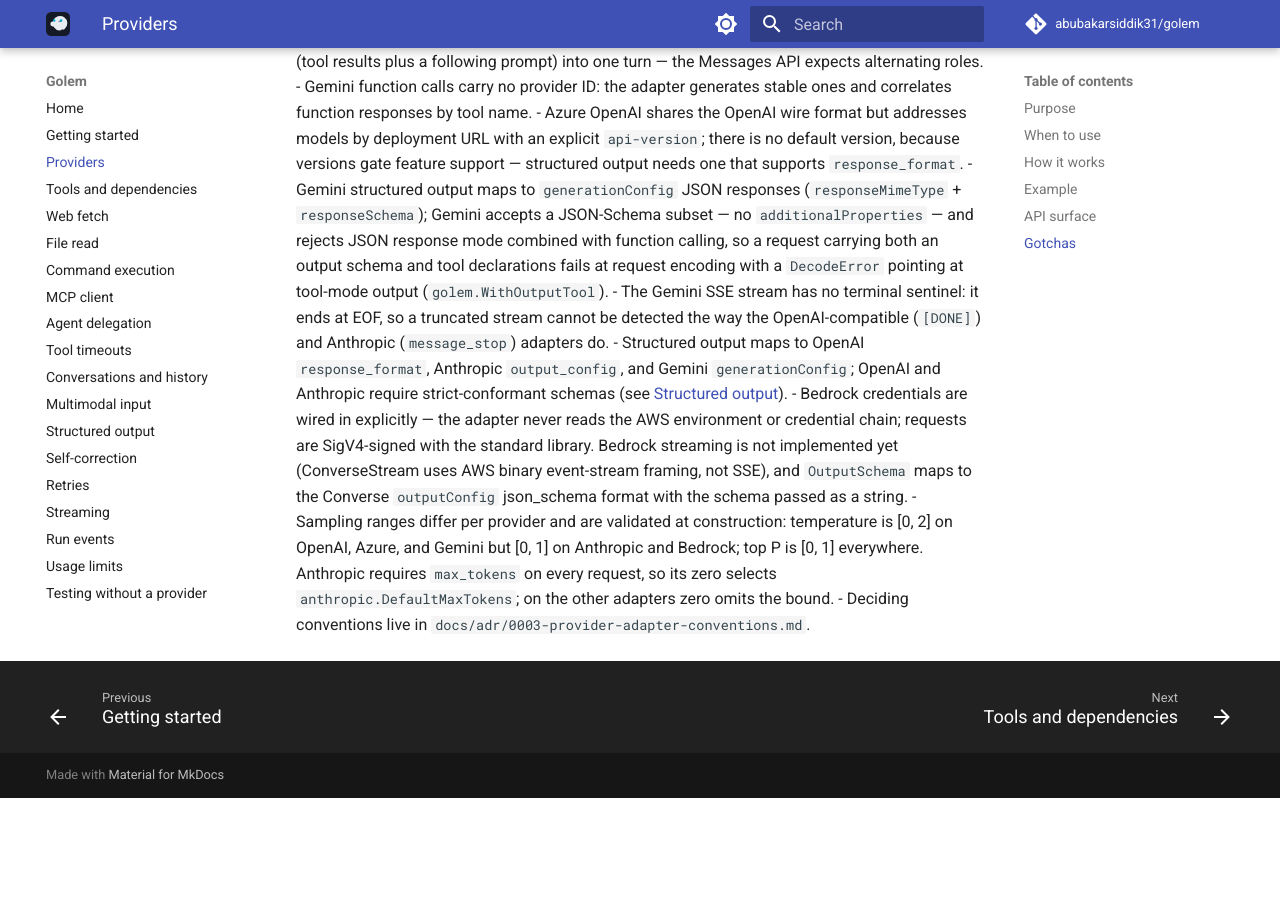
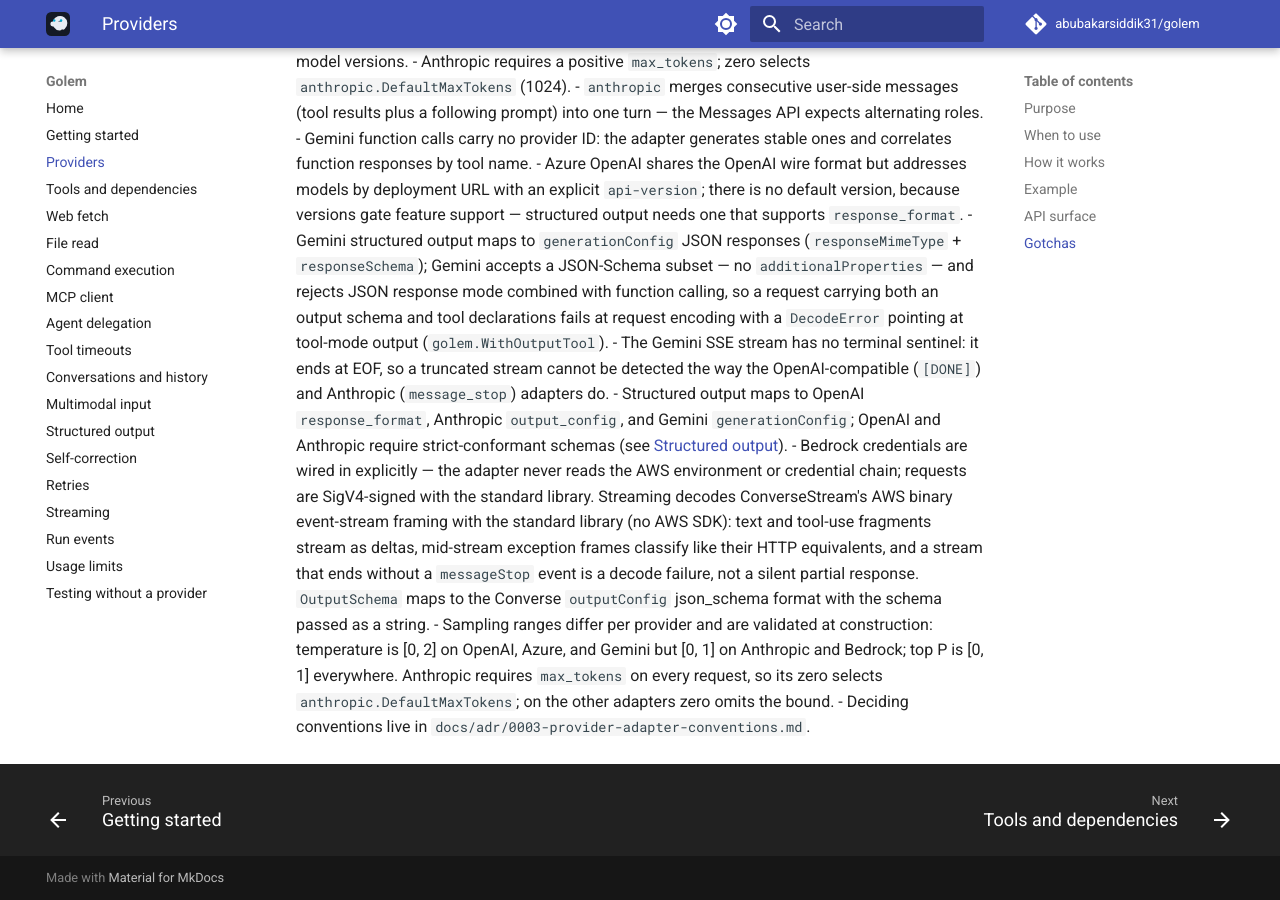
Before and after one commit to abubakarsiddik31/golem, an MkDocs documentation site: the page built from docs/guides/providers.md, in a window 1280 px wide and 900 px high, scrolled down 2952 px. Built offline with MkDocs 1.6.1 and Material for MkDocs 9.7.7, drawn with Linux system fonts in a browser that asks for light colours; comment, search, counter and statistics services are not loaded; before the commit the page ends 3750 px from its top, so only the background shows below that; some of the changed text lies outside the part shown.

Commit message:
docs: document bedrock streaming

```diff
--- a/docs/guides/providers.md
+++ b/docs/guides/providers.md
@@ -17,8 +17,10 @@ Adapters translate the provider-neutral `model.Request` to their wire
 format and normalize responses back. They never retry on their own:
 failures are classified through `model.RetryableError` (408, 429, 5xx,
 transport faults — never context cancellation) and the runner's retry
-policy decides. All shipped adapters except Bedrock implement
-`model.StreamingModel` over SSE. Every adapter also translates image
+policy decides. All shipped adapters implement `model.StreamingModel`
+— over SSE everywhere except Bedrock, whose ConverseStream responses
+are AWS binary event-stream frames decoded with the standard library.
+Every adapter also translates image
 parts on user messages to its native multimodal form; the per-provider
 differences live in [Multimodal input](multimodal-input.md).
 
@@ -130,10 +132,13 @@ focusedClient, _ := openai.New(openai.Config{
   [Structured output](structured-output.md)).
 - Bedrock credentials are wired in explicitly — the adapter never reads
   the AWS environment or credential chain; requests are SigV4-signed
-  with the standard library. Bedrock streaming is not implemented yet
-  (ConverseStream uses AWS binary event-stream framing, not SSE), and
-  `OutputSchema` maps to the Converse `outputConfig` json_schema format
-  with the schema passed as a string.
+  with the standard library. Streaming decodes ConverseStream's AWS
+  binary event-stream framing with the standard library (no AWS SDK):
+  text and tool-use fragments stream as deltas, mid-stream exception
+  frames classify like their HTTP equivalents, and a stream that ends
+  without a `messageStop` event is a decode failure, not a silent
+  partial response. `OutputSchema` maps to the Converse `outputConfig`
+  json_schema format with the schema passed as a string.
 - Sampling ranges differ per provider and are validated at
   construction: temperature is [0, 2] on OpenAI, Azure, and Gemini but
   [0, 1] on Anthropic and Bedrock; top P is [0, 1] everywhere. Anthropic
```
Also changed, not shown: CHANGELOG.md (+10 -0 lines), 1 other file.
